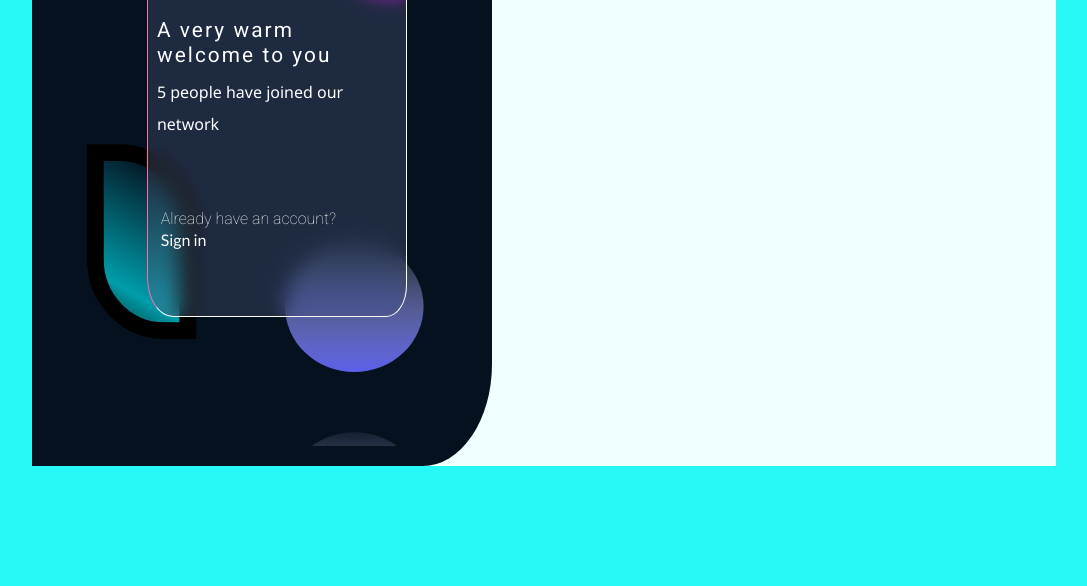
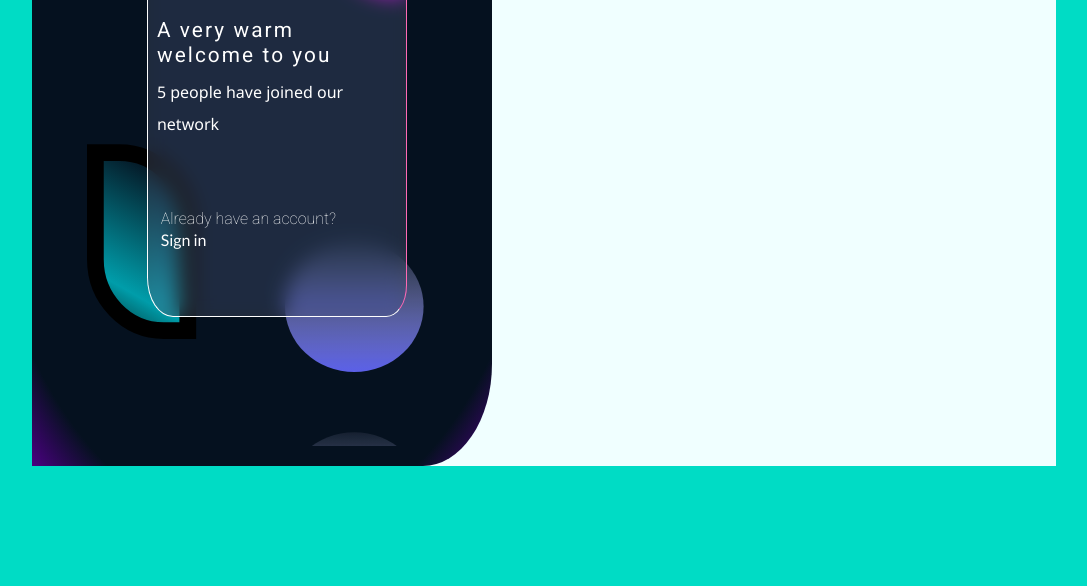
Before and after one commit to bknath/ad, a plain HTML site: page index.html in a window 1280 px wide. Shown: the part 265-851 px from the top of the page, without its empty margins (99-1186 px from the left). Drawn offline with Linux system fonts and the light colour scheme.

Commit message:
start with sign up

```diff
--- a/style.css
+++ b/style.css
@@ -4,7 +4,7 @@
 }
 /* Body & Main */
 body{
-    background-color:rgb(40, 247, 247);
+    background-color:#00DCC5;
     width: 100vw;
     height: 100vh;
     overflow-y: hidden;
@@ -22,9 +22,9 @@ main{
 
 /* left */
 .left{
-    /* background-image: radial-gradient(#05111F 85%,indigo ); */
+    background-image: radial-gradient(#05111F 85%,indigo );
     border-radius: 0% 15% 15% 0%;
-    background-image: url(./Asset/leftCon.svg);
+    /* background-image: url(./Asset/leftCon.svg); */
     height: 100%;
     width: 45%;
     position: relative;
@@ -42,11 +42,10 @@ main{
     position: absolute;
     top: 20%;
     left: 25%;
-     border-left: 1px hotpink solid;
+     border-right: 1px hotpink solid;
      border-top: 1px hotpink solid;
-    border-right: 1px white solid;
+    border-left: 1px white solid;
     border-bottom: 1px white solid;
-
 }
 .left h1{
     font-family:'Montserrat', sans-serif;
```
